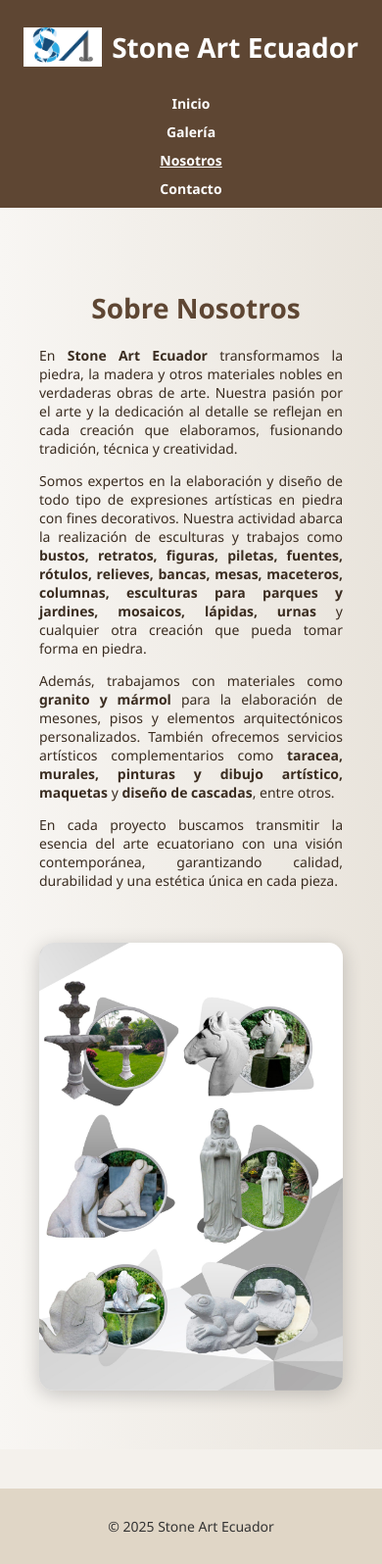
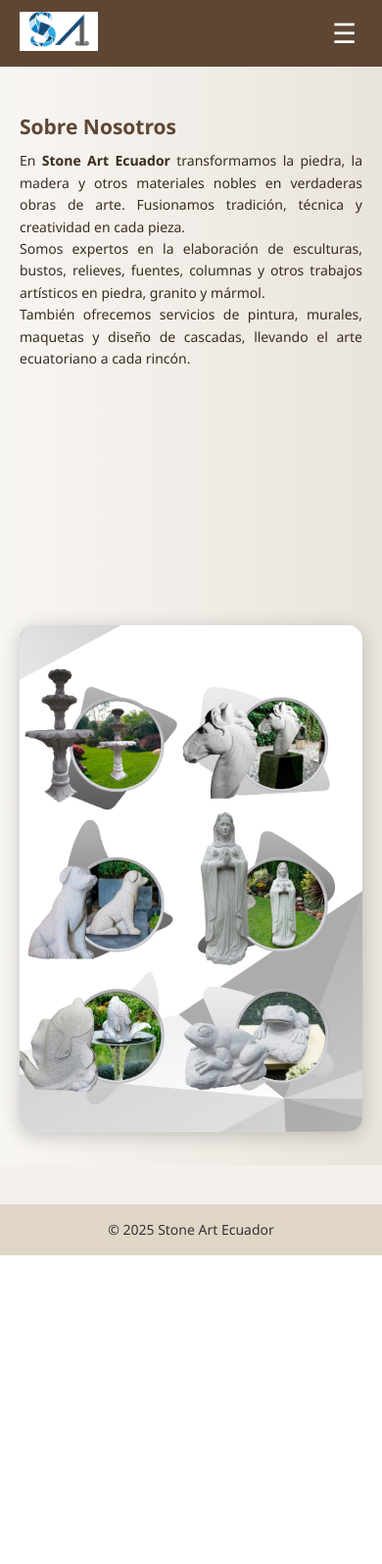
Before and after one commit to deldiego9/stone_art_ecuador, a Flask app: page /nosotros in a window 390 px wide. Shown: the whole page at 98% size. After the commit the page ends 1281 px from the top, so only its background shows below. Run offline with Flask 3, Linux system fonts and the light colour scheme.

Commit message:
Actualización completa: diseño responsive y archivos HTML mejorados

```diff
--- a/static/css/style.css
+++ b/static/css/style.css
@@ -8,45 +8,49 @@ body {
     text-align: center;
 }
 
-/* -------------------- Header y navegación -------------------- */
+/* -------------------- Encabezado y navegación -------------------- */
 header {
     background-color: #5e4633;
     color: white;
-    padding: 10px 20px;
-    display: flex;
-    flex-direction: column;
-    align-items: center;
 }
 
-header .header-logo {
+.nav {
     display: flex;
+    justify-content: space-between;
     align-items: center;
-    gap: 10px;
+    padding: 12px 20px;
 }
 
-header .header-logo img {
+.logo img {
     height: 50px;
 }
 
-/* -------------------- Menú centrado -------------------- */
-header nav {
+/* Menú principal */
+.menu {
     display: flex;
-    justify-content: center;
-    gap: 20px;
-    margin-top: 10px;
-    flex-wrap: wrap;
+    gap: 25px;
 }
 
-header nav a {
+.menu a {
     color: white;
     text-decoration: none;
-    font-weight: bold;
+    font-weight: 600;
     transition: 0.3s;
 }
 
-header nav a:hover,
-header nav a.activo {
+.menu a:hover,
+.menu a.activo {
     text-decoration: underline;
+}
+
+/* Botón menú móvil */
+.menu-toggle {
+    display: none;
+    font-size: 28px;
+    background: none;
+    border: none;
+    color: white;
+    cursor: pointer;
 }
 
 /* -------------------- Banner -------------------- */
@@ -57,28 +61,32 @@ header nav a.activo {
 
 .banner img {
     width: 100%;
-    max-height: 400px;
+    max-height: 420px;
     object-fit: cover;
 }
 
-/* -------------------- Secciones -------------------- */
+/* -------------------- Secciones generales -------------------- */
 section {
-    padding: 40px 20px;
+    padding: 50px 20px;
     text-align: center;
 }
 
-/* -------------------- Footer -------------------- */
-footer {
-    background-color: #e0d6c6;
-    text-align: center;
-    padding: 15px;
-    margin-top: 40px;
+h2 {
+    color: #5e4633;
+    font-size: 2em;
+    margin-bottom: 10px;
 }
 
-/* -------------------- Galería profesional -------------------- */
+p {
+    line-height: 1.6;
+    max-width: 800px;
+    margin: 0 auto;
+}
+
+/* -------------------- Galería -------------------- */
 .galeria {
     display: grid;
-    grid-template-columns: repeat(auto-fill, minmax(200px, 1fr));
+    grid-template-columns: repeat(auto-fill, minmax(220px, 1fr));
     gap: 20px;
     margin-top: 30px;
     justify-content: center;
@@ -136,13 +144,55 @@ footer {
     box-shadow: 0 4px 15px rgba(0,0,0,0.3);
 }
 
-/* -------------------- Formulario de contacto -------------------- */
+/* -------------------- Nosotros -------------------- */
+.nosotros-contenido {
+    display: flex;
+    align-items: center;
+    justify-content: center;
+    gap: 40px;
+    padding: 60px 40px;
+    background: linear-gradient(to right, #f8f6f3, #e9e4dc);
+    flex-wrap: wrap;
+}
+
+.nosotros-texto {
+    flex: 1 1 500px;
+    max-width: 700px;
+    text-align: justify;
+    color: #3a2c20;
+}
+
+.nosotros-imagen img {
+    width: 100%;
+    max-width: 400px;
+    border-radius: 15px;
+    box-shadow: 0 4px 20px rgba(0,0,0,0.2);
+}
+
+/* -------------------- Contacto -------------------- */
+.contacto {
+    padding: 40px 20px;
+    background-color: #f4f1ec;
+}
+
+.contacto-contenedor {
+    display: flex;
+    justify-content: center;
+    align-items: flex-start;
+    flex-wrap: wrap;
+    gap: 40px;
+    margin-top: 30px;
+}
+
+/* Formulario */
 .form-contacto {
+    background: #fff;
+    padding: 20px;
+    border-radius: 12px;
+    box-shadow: 0 4px 12px rgba(0,0,0,0.1);
+    width: 320px;
     display: flex;
     flex-direction: column;
-    width: 100%;
-    max-width: 350px;
-    margin: 20px auto;
 }
 
 .form-contacto input,
@@ -216,47 +242,75 @@ footer {
     box-shadow: 0 4px 10px rgba(0,0,0,0.1);
 }
 
-/* -------------------- Alerta de envío exitoso -------------------- */
-.alerta-exito {
+/* -------------------- Footer -------------------- */
+footer {
+    background-color: #e0d6c6;
+    text-align: center;
+    padding: 15px;
+    margin-top: 40px;
+    font-weight: 500;
+}
+
+/* -------------------- Mensajes Flash -------------------- */
+.alert {
     background-color: #d4edda;
     color: #155724;
     border: 1px solid #c3e6cb;
     padding: 15px;
     border-radius: 10px;
-    width: 60%;
+    width: 80%;
     margin: 20px auto;
     font-weight: bold;
     box-shadow: 0 4px 10px rgba(0, 0, 0, 0.1);
-    opacity: 1;
     transition: opacity 0.8s ease;
 }
 
-@keyframes aparecer {
-    from { opacity: 0; transform: translateY(-10px); }
-    to { opacity: 1; transform: translateY(0); }
-}
-
-/* -------------------- Responsive mejorado -------------------- */
+/* -------------------- Diseño responsive -------------------- */
 @media (max-width: 992px) {
     .galeria {
         grid-template-columns: repeat(auto-fill, minmax(180px, 1fr));
-        gap: 15px;
     }
 }
 
 @media (max-width: 768px) {
-    header nav {
+    /* Nav */
+    .menu {
+        display: none;
         flex-direction: column;
-        gap: 10px;
+        gap: 15px;
+        width: 100%;
+        background: #5e4633;
+        text-align: center;
+        padding: 10px 0;
+    }
+    .menu.activo {
+        display: flex;
+    }
+    .menu-toggle {
+        display: block;
     }
 
-    header .header-logo img {
-        height: 40px;
+    .banner img {
+        max-height: 260px;
+    }
+
+    .nosotros-contenido {
+        flex-direction: column;
+        text-align: center;
+        padding: 30px 20px;
+    }
+
+    .contacto-contenedor {
+        flex-direction: column;
+        align-items: center;
+    }
+
+    .info-contacto {
+        text-align: center;
     }
 
     .galeria {
         grid-template-columns: repeat(auto-fill, minmax(140px, 1fr));
-        gap: 10px;
     }
 
     .obra img {
@@ -296,8 +335,12 @@ footer {
         font-size: 14px;
     }
 
-    header nav a {
-        font-size: 14px;
+    .logo img {
+        height: 40px;
+    }
+
+    h2 {
+        font-size: 1.5em;
     }
 
     .obra img {
--- a/templates/nosotros.html
+++ b/templates/nosotros.html
@@ -2,97 +2,32 @@
 <html lang="es">
 <head>
     <meta charset="UTF-8">
+    <meta name="viewport" content="width=device-width, initial-scale=1.0">
     <title>Nosotros - Stone Art Ecuador</title>
     <link rel="stylesheet" href="{{ url_for('static', filename='css/style.css') }}">
-    <style>
-        /* --- Estilos adicionales exclusivos para la página Nosotros --- */
-        .nosotros-contenido {
-            display: flex;
-            align-items: center;
-            justify-content: center;
-            gap: 40px;
-            padding: 60px 40px;
-            background: linear-gradient(to right, #f8f6f3, #e9e4dc);
-            flex-wrap: wrap;
-        }
-
-        .nosotros-texto {
-            flex: 1 1 500px;
-            max-width: 700px;
-            text-align: justify;
-            color: #3a2c20;
-        }
-
-        .nosotros-texto h2 {
-            text-align: left;
-            color: #5e4633;
-            margin-bottom: 20px;
-            font-size: 2em;
-            border-left: 5px solid #5e4633;
-            padding-left: 10px;
-        }
-
-        .nosotros-imagen {
-            flex: 1 1 400px;
-            display: flex;
-            justify-content: center;
-        }
-
-        .nosotros-imagen img {
-            width: 100%;
-            max-width: 400px;
-            border-radius: 15px;
-            box-shadow: 0 4px 20px rgba(0,0,0,0.2);
-        }
-
-        @media (max-width: 900px) {
-            .nosotros-contenido {
-                flex-direction: column;
-                text-align: center;
-            }
-
-            .nosotros-texto h2 {
-                text-align: center;
-                border: none;
-            }
-        }
-    </style>
 </head>
 <body>
     <header>
-        <div class="header-logo">
+        <nav class="nav">
+            <div class="logo">
                 <img src="{{ url_for('static', filename='logo/logo.png') }}" alt="Stone Art Ecuador">
-            <h1>Stone Art Ecuador</h1>
             </div>
-        <nav>
+            <button class="menu-toggle" onclick="toggleMenu()">☰</button>
+            <div class="menu">
                 <a href="/">Inicio</a>
                 <a href="/galeria">Galería</a>
                 <a href="/nosotros" class="activo">Nosotros</a>
                 <a href="/contacto">Contacto</a>
+            </div>
         </nav>
     </header>
 
     <section class="nosotros-contenido">
         <div class="nosotros-texto">
             <h2>Sobre Nosotros</h2>
-            <p>
-                En <strong>Stone Art Ecuador</strong> transformamos la piedra, la madera y otros materiales nobles en verdaderas obras de arte.
-                Nuestra pasión por el arte y la dedicación al detalle se reflejan en cada creación que elaboramos, fusionando tradición, técnica y creatividad.
-            </p>
-
-            <p>
-                Somos expertos en la elaboración y diseño de todo tipo de expresiones artísticas en piedra con fines decorativos.
-                Nuestra actividad abarca la realización de esculturas y trabajos como <strong>bustos, retratos, figuras, piletas, fuentes, rótulos, relieves, bancas, mesas, maceteros, columnas, esculturas para parques y jardines, mosaicos, lápidas, urnas</strong> y cualquier otra creación que pueda tomar forma en piedra.
-            </p>
-
-            <p>
-                Además, trabajamos con materiales como <strong>granito y mármol</strong> para la elaboración de mesones, pisos y elementos arquitectónicos personalizados.
-                También ofrecemos servicios artísticos complementarios como <strong>taracea, murales, pinturas y dibujo artístico, maquetas</strong> y <strong>diseño de cascadas</strong>, entre otros.
-            </p>
-
-            <p>
-                En cada proyecto buscamos transmitir la esencia del arte ecuatoriano con una visión contemporánea, garantizando calidad, durabilidad y una estética única en cada pieza.
-            </p>
+            <p>En <strong>Stone Art Ecuador</strong> transformamos la piedra, la madera y otros materiales nobles en verdaderas obras de arte. Fusionamos tradición, técnica y creatividad en cada pieza.</p>
+            <p>Somos expertos en la elaboración de esculturas, bustos, relieves, fuentes, columnas y otros trabajos artísticos en piedra, granito y mármol.</p>
+            <p>También ofrecemos servicios de pintura, murales, maquetas y diseño de cascadas, llevando el arte ecuatoriano a cada rincón.</p>
         </div>
 
         <div class="nosotros-imagen">
@@ -103,5 +38,11 @@
     <footer>
         <p>© 2025 Stone Art Ecuador</p>
     </footer>
+
+    <script>
+    function toggleMenu() {
+        document.querySelector(".menu").classList.toggle("activo");
+    }
+    </script>
 </body>
 </html>
```
Also changed, not shown: other parts of static/css/style.css (+9 -44 lines), templates/contacto.html (+13 -15 lines), templates/galeria.html (+10 -5 lines), templates/index.html (+18 -7 lines). Lines whose indentation alone changed are shown as unchanged.
